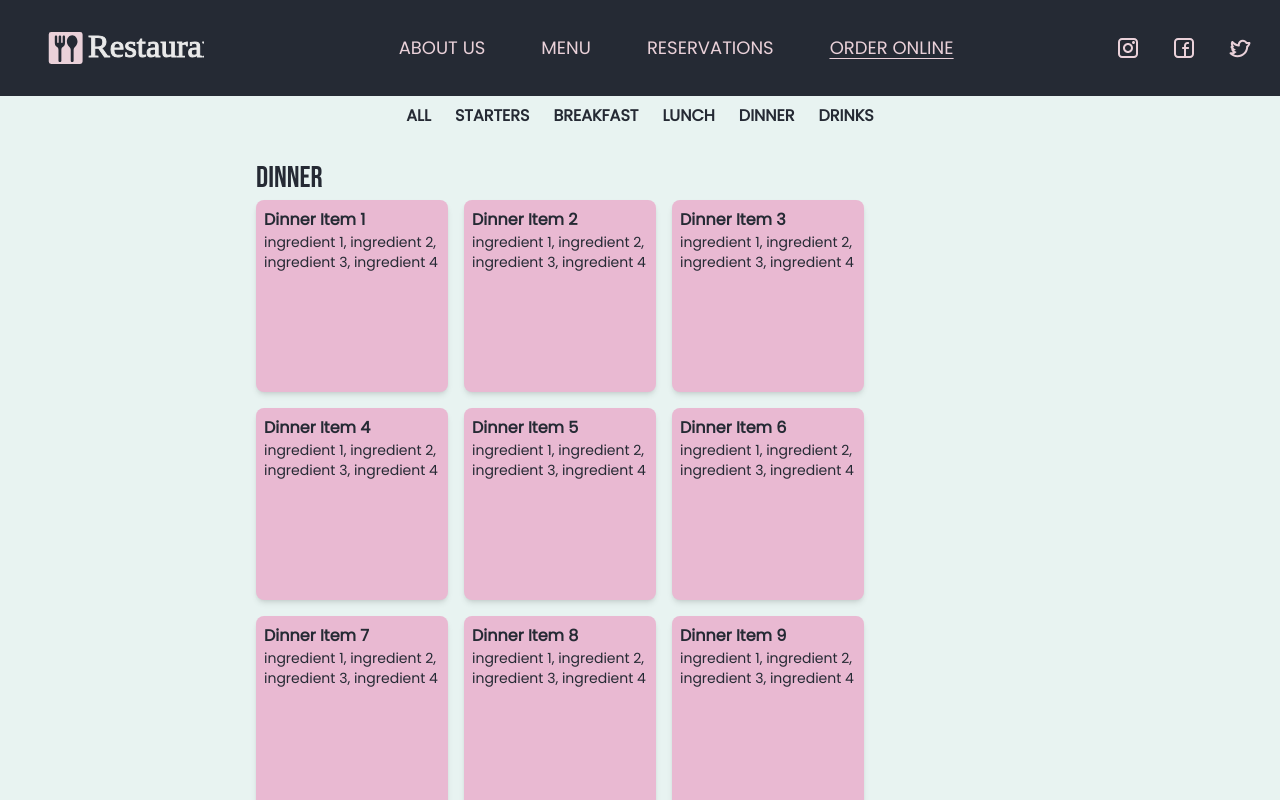
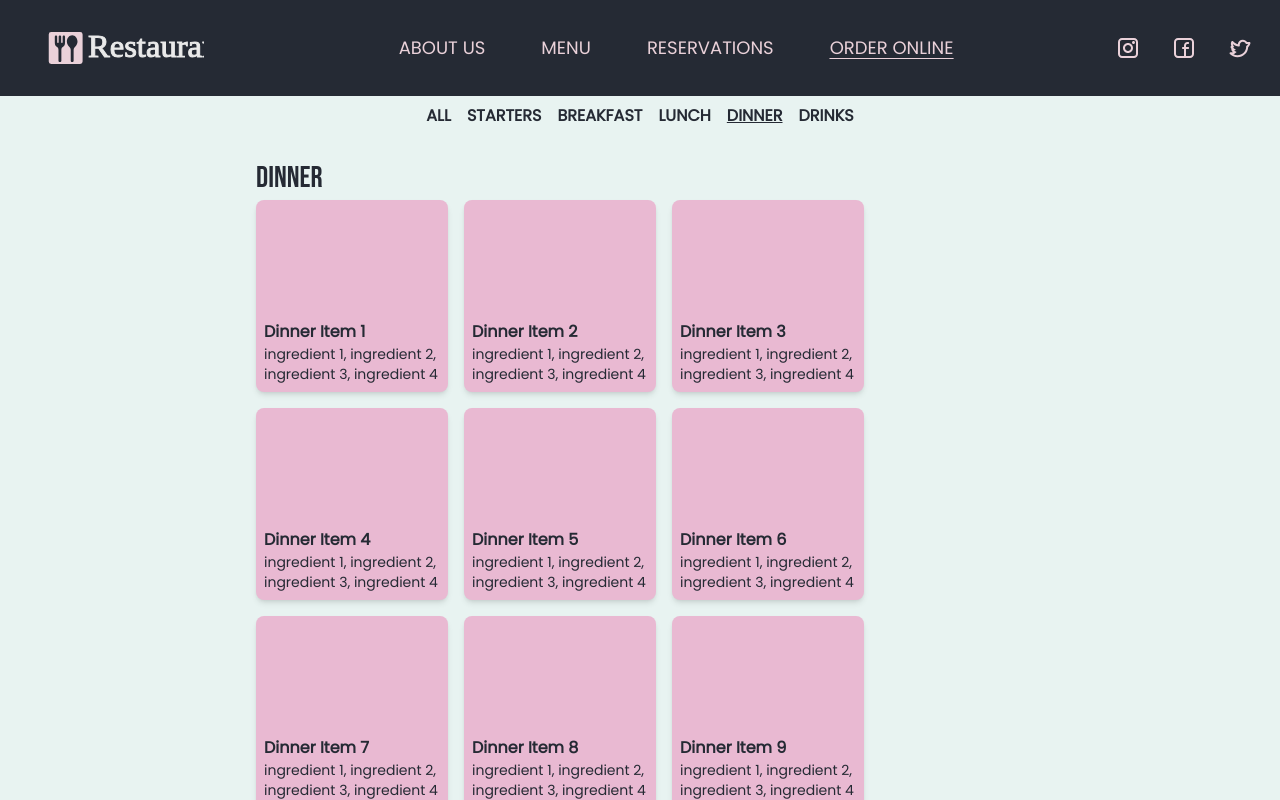
Before and after one commit to THallerJ/restaurant-next, a Next.js app: page /order/dinner in a window 1280 px wide. Built offline with nearby package versions, Linux system fonts and the light colour scheme.

Commit message:
replaced space with gap

```diff
--- a/src/app/menu/components/Menu.tsx
+++ b/src/app/menu/components/Menu.tsx
@@ -11,7 +11,7 @@ import MenuItems from "./MenuItems";
 import DailySpecial from "./DailySpecial";
 
 const Menu = () => {
-  const cols = "space-y-8 sm:w-[45%] md:w-[40%] lg:w-[35%]";
+  const cols = "gap-8 sm:w-[45%] md:w-[40%] lg:w-[35%]";
 
   return (
     <div className="page-scale flex h-full flex-col justify-between pb-8 sm:flex-row">
--- a/src/app/order/components/MenuHeader.tsx
+++ b/src/app/order/components/MenuHeader.tsx
@@ -1,15 +1,49 @@
-import React from "react";
+"use client";
 import Link from "next/link";
+import { navItemType } from "@/types";
+import { usePathname } from "next/navigation";
 
 const MenuHeader = () => {
+  const pathname = usePathname();
+
+  const navItems: navItemType[] = [
+    {
+      to: "/order",
+      text: "All",
+    },
+    {
+      to: "/order/starters",
+      text: "Starters",
+    },
+    {
+      to: "/order/breakfast",
+      text: "Breakfast",
+    },
+    {
+      to: "/order/lunch",
+      text: "Lunch",
+    },
+    {
+      to: "/order/dinner",
+      text: "Dinner",
+    },
+    {
+      to: "/order/drinks",
+      text: "Drinks",
+    },
+  ];
+
   return (
-    <div className="flex space-x-6 font-semibold uppercase text-dark">
-      <Link href="/order">All</Link>
-      <Link href="/order/starters">Starters</Link>
-      <Link href="/order/breakfast">Breakfast</Link>
-      <Link href="/order/lunch">Lunch</Link>
-      <Link href="/order/dinner">Dinner</Link>
-      <Link href="/order/drinks">Drinks</Link>
+    <div className="flex flex-row gap-4 font-semibold uppercase text-dark">
+      {navItems.map((item) => (
+        <Link
+          href={item.to}
+          key={item.to}
+          className={`${pathname === item.to ? "underline" : null}`}
+        >
+          {item.text}
+        </Link>
+      ))}
     </div>
   );
 };
--- a/src/app/order/components/MenuItem.tsx
+++ b/src/app/order/components/MenuItem.tsx
@@ -3,7 +3,7 @@ import { menuItem } from "@/types";
 
 const MenuItem = ({ item }: { item: menuItem }) => {
   return (
-    <div className=" flex h-48 w-48 flex-col rounded-lg bg-third p-2 shadow-md">
+    <div className="flex h-48 w-48 flex-col justify-end rounded-lg bg-third p-2 shadow-md">
       <span className="font-semibold text-dark">{item.name}</span>
       <span className="text-sm text-dark">{item.details}</span>
     </div>
--- a/src/app/order/components/Order.tsx
+++ b/src/app/order/components/Order.tsx
@@ -11,7 +11,7 @@ import MenuListHeading from "./MenuListHeading";
 
 const Order = () => {
   return (
-    <div className="flex flex-col gap-4">
+    <div className="flex flex-col gap-8">
       <MenuListHeading title="Starters">
         <MenuList items={starterItems} />
       </MenuListHeading>
--- a/src/components/header/components/MobileNav.tsx
+++ b/src/components/header/components/MobileNav.tsx
@@ -1,7 +1,7 @@
 "use client";
 import { useHeaderLayoutContext } from "../../../contexts";
 import SocialMediaIcons from "../../../components/SocialMediaIcons";
-import { navItemType } from "../types";
+import { navItemType } from "@/types";
 import Link from "next/link";
 
 type MobileNavProps = {
--- a/src/components/header/components/Nav.tsx
+++ b/src/components/header/components/Nav.tsx
@@ -1,6 +1,6 @@
 "use client";
 import { Logo } from "../../../assets";
-import { navItemType } from "../types";
+import { navItemType } from "@/types";
 import SocialMediaIcons from "../../../components/SocialMediaIcons";
 import { MenuButton } from "../../../components";
 import { useHeaderLayoutContext } from "../../../contexts";
--- a/src/components/header/constants/index.ts
+++ b/src/components/header/constants/index.ts
@@ -1,4 +1,4 @@
-import { navItemType } from "../types";
+import { navItemType } from "@/types";
 
 const navItems: navItemType[] = [
   {
--- a/src/components/header/types/index.ts
+++ /dev/null
@@ -1,6 +0,0 @@
-type navItemType = {
-  to: string;
-  text: string;
-};
-
-export type { navItemType };
```
Also changed, not shown: src/types/index.ts (+6 -1 lines).
